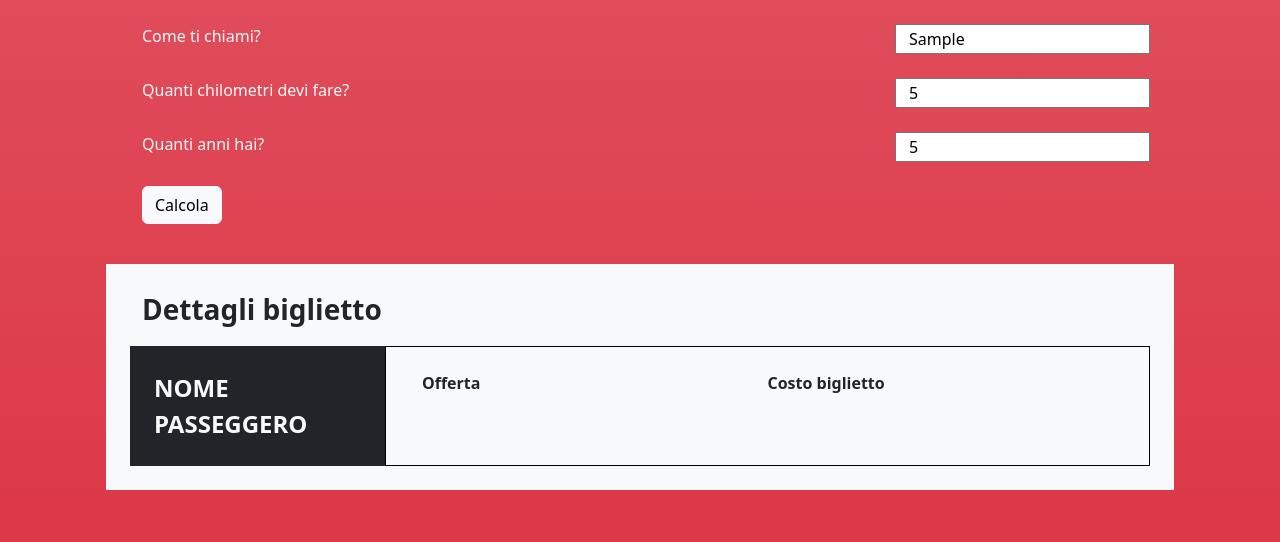
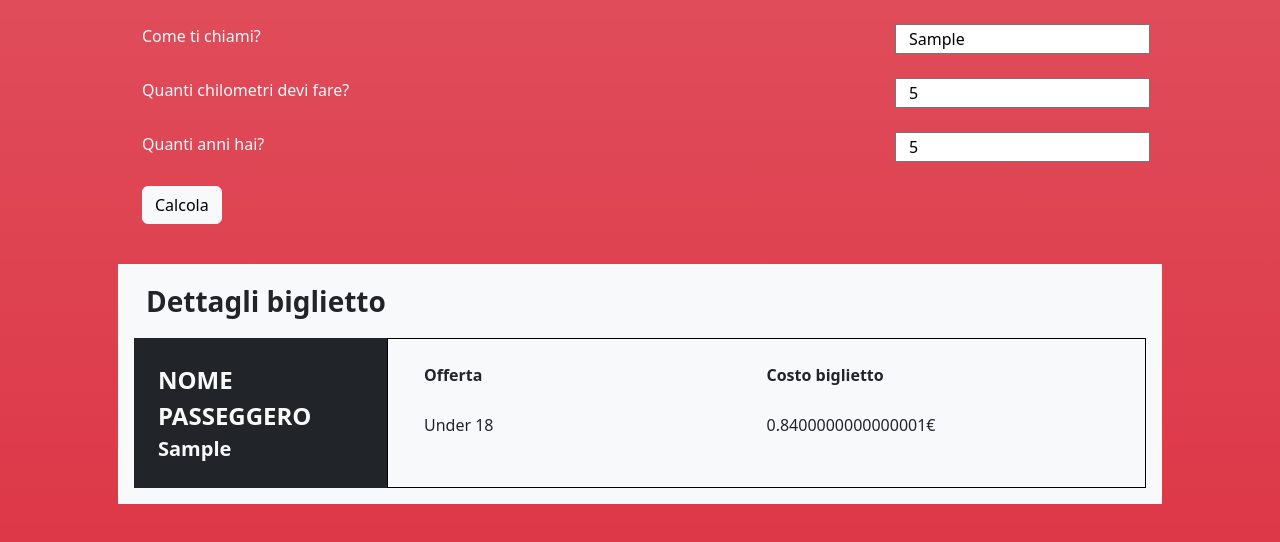
Before and after one commit to AlessioDiMari/js-biglietto-treno-form, a plain HTML site: page index.html in a window 1280 px wide. Both pictures are taken after typing "Sample", "5", "5" into the empty fields and a click on the button "Calcola". Shown: the part 182-724 px from the top of the page. Drawn offline with nearby package versions, Linux system fonts and the light colour scheme.

Commit message:
fine esercizio

```diff
--- a/index.html
+++ b/index.html
@@ -36,15 +36,15 @@
 
         </form>
 
-        <div id="risultato container">
+        <div id="risultato" class="container" style="display: none;">
 
-            <div class="row bg-light p-4">
+            <div class="row bg-light p-3">
                 <div class="fs-3 text-dark mb-3 fw-bold">Dettagli biglietto</div>
                 <div class="col-3 bg-dark text-wrap p-4 m-0">
                     <div class="text-uppercase fs-4 fw-bold">
                         nome passeggero
                     </div>
-                    <div id="nome-utente" class="fs-5 fw-bold">
+                    <div id="nome-passeggero" class="fs-5 fw-bold">
 
                     </div>
                 </div>
--- a/js/script.js
+++ b/js/script.js
@@ -11,6 +11,8 @@ va applicato uno sconto del 40% per gli over 65.
 
 
 // Dichiaro le variabili degli input
+const userName = document.getElementById("nome-utente");
+
 const userKilometer = document.getElementById("chilometri-utente");
 
 const userAge = document.getElementById("eta-utente");
@@ -18,15 +20,16 @@ const userAge = document.getElementById("eta-utente");
 // Salvo il button
 const calcButton = document.getElementById("calc");
 
-// Salvo il risultato
-const result = document.getElementById("risultato");
 
 
 
-// Dichiaro le variabili del prezzo base e quello finale
+// Salvo nome passeggero, costo e offerta
+let passengerName = document.getElementById("nome-passeggero");
+let option = document.getElementById("offerta");
+let price = document.getElementById("costo")
 
 
-
+// Dichiaro le variabili del prezzo base e quello finale
 let prezzoFinale;
 
 // creo una funzione che parta al "click" del button
@@ -37,33 +40,46 @@ calcButton.addEventListener("click",
 
         const prezzoFisso = userKilometer.value * 0.21;
 
+        // Stampo in pagina nel biglietto il nome dell'utente
+        passengerName.innerHTML = userName.value
+
+
         // Se l'utente ha meno di 18 anni verrà applicato
         // uno sconto del 20%
         if( userAge.value < 18){
 
             prezzoFinale = prezzoFisso - (prezzoFisso * 0.2);
 
-            result.innerHTML = "Hai meno di 18 anni, hai diritto ad uno sconto del 20%!<br>"
+            option.innerHTML = "Under 18";
+
+            price.innerHTML = `${prezzoFinale}€`;
 
         } else if (userAge.value > 65){
             // Se l'utente ha più di 65 anni verrà applicato
             // uno sconto del 40%
             prezzoFinale = prezzoFisso - (prezzoFisso * 0.4);
 
-            result.innerHTML = "Hai più di 65 anni, hai diritto ad uno sconto del 40%!<br>"
+            option.innerHTML = "Over 65";
+
+            price.innerHTML = `${prezzoFinale}€`;
 
         } else {
             // Se nessuna delle due condizioni precedenti
             // non verrà soddisfatta non si applicherà nessuno sconto
             prezzoFinale = prezzoFisso;
 
+            option.innerHTML = "Standard";
+
+            price.innerHTML = `${prezzoFinale}€`;
+
         }
 
         // Scrivo il risultato con due cifre decimali
         prezzoFinale = prezzoFinale.toFixed(2)
 
-        result.innerHTML += `Il pagamento viene di ${prezzoFinale}€`
 
+        // Mostro il biglietto
+        document.getElementById("risultato").style.display = "block";
     }
 
 )
```
